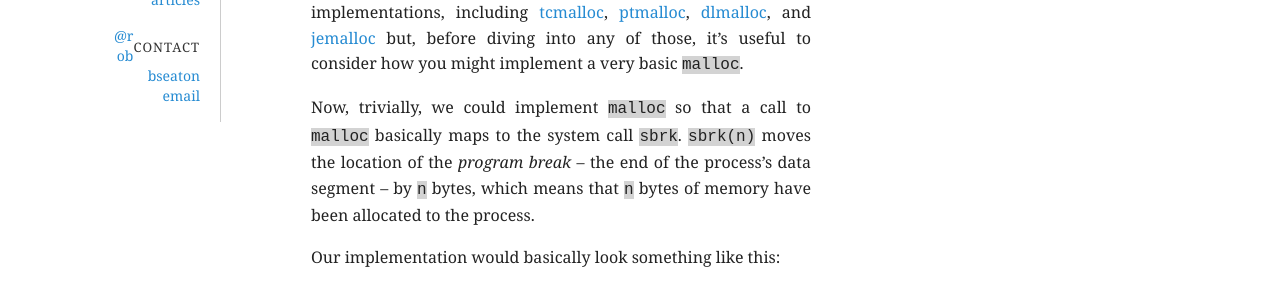
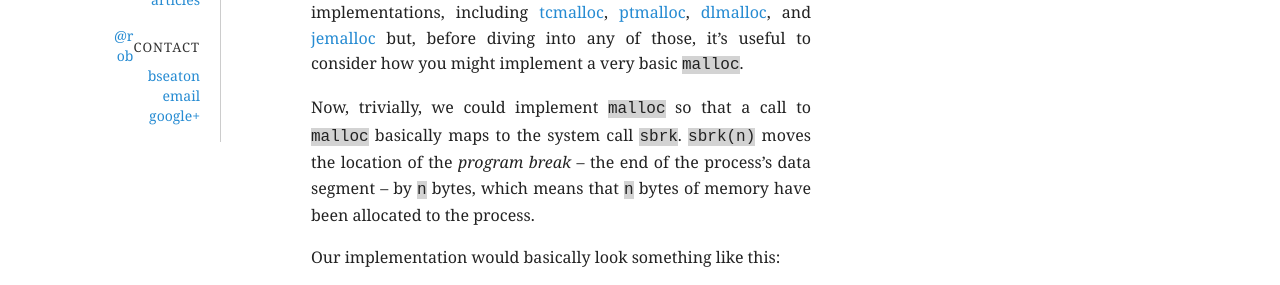
Before and after one commit to robertseaton/os-blog, a Jekyll site: the page built from index.html, in a window 1280 px wide and 900 px high. Shown: the part 262-547 px from the top of the window. Built offline with Jekyll 4.4.1, drawn with Linux system fonts in a browser that asks for light colours.

Commit message:
Updated contact info.

```diff
--- a/_layouts/default.html
+++ b/_layouts/default.html
@@ -36,7 +36,8 @@
     <h2>Contact</h2>
     <ul>
       <li><a href="https://twitter.com/#!/robbseaton">@robbseaton</a></li>
-      <li><a href="seatonr@dupage.edu">email</a></li>
+      <li><a href="robb@os-blog.com">email</a></li>
+      <li><a href="https://plus.google.com/117140238095799030047?rel-author">google+</a>
     </ul>
     </div>
   </div>
```
